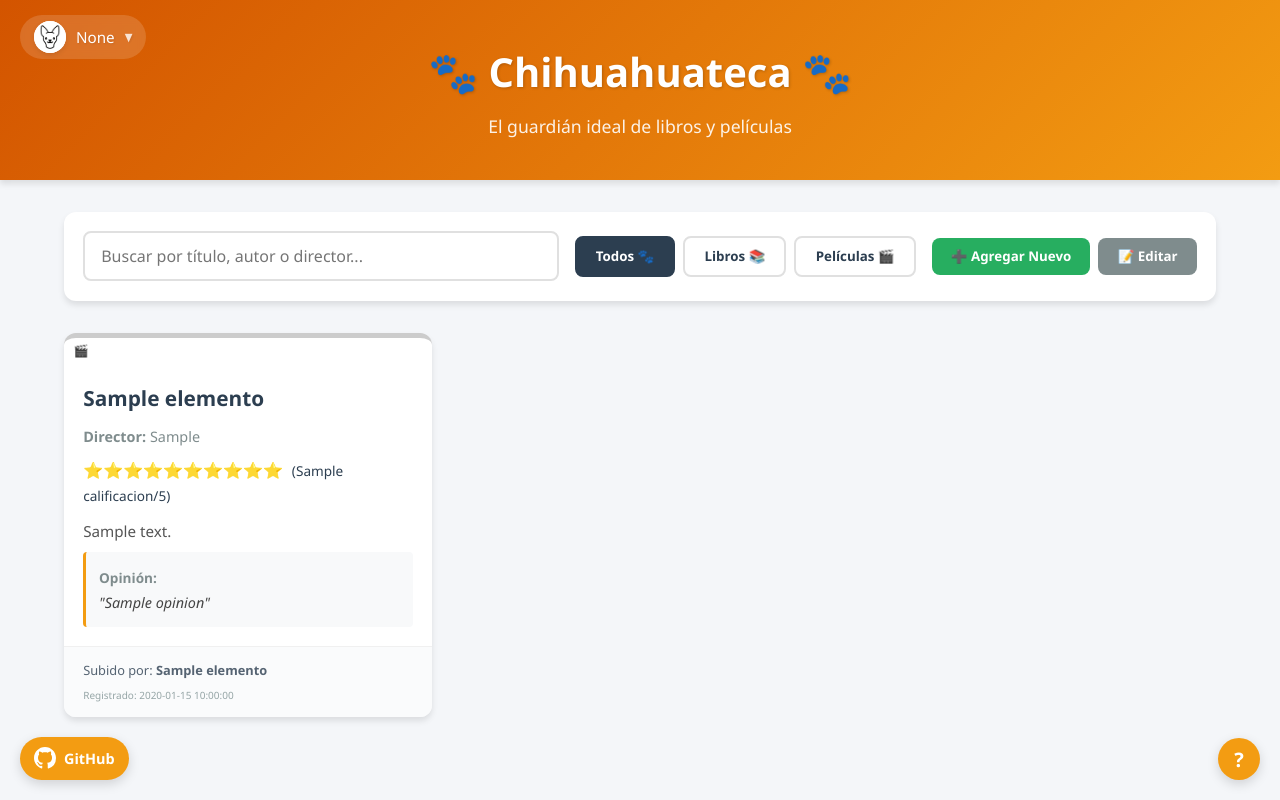
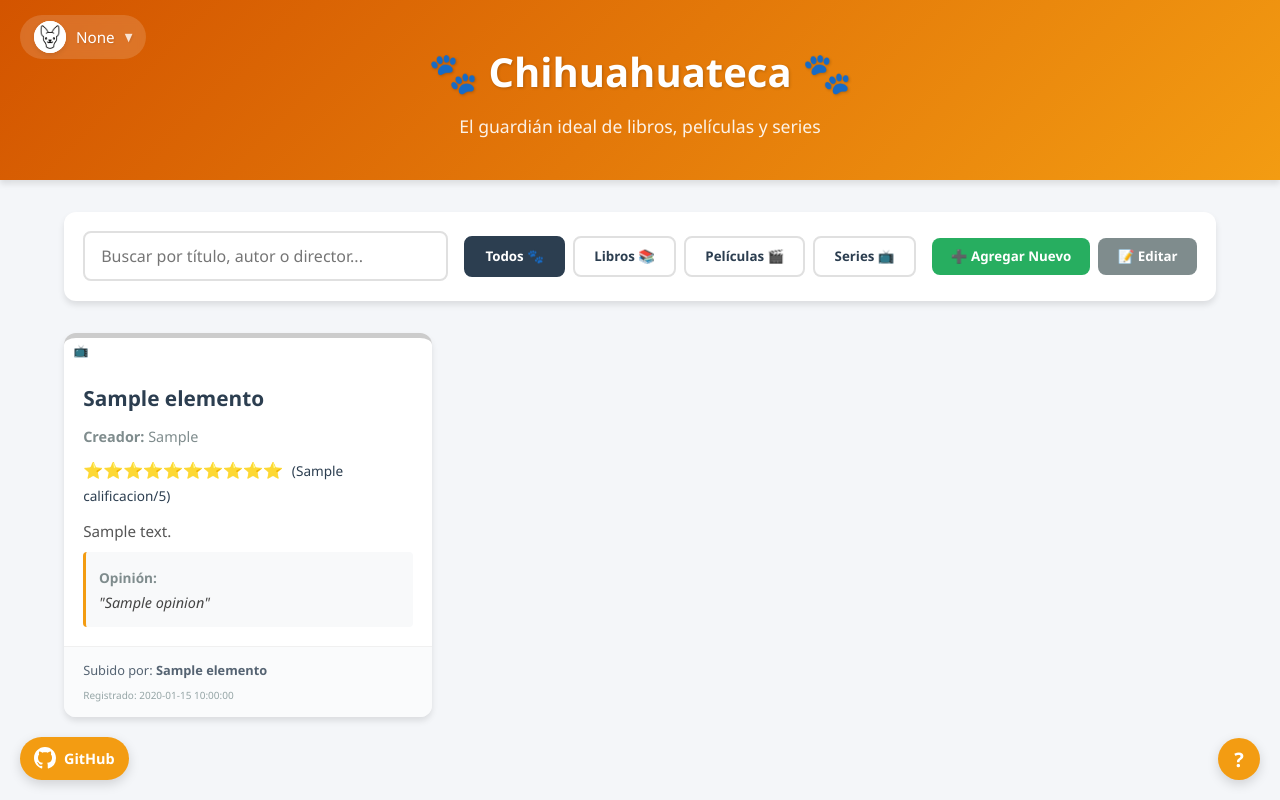
Before and after one commit to Andrey-Enrique-GM/Chihuahuateca, a Flask app: template templates/index.html in a window 1280 px wide. Run offline with Flask 3, Linux system fonts and the light colour scheme; the template is opened without the code that fills it: most values are stand-ins (such as "Sample title", 1, 10 or a date in 2020).

Commit message:
23, nueva categoria, serie

```diff
--- a/static/css/style.css
+++ b/static/css/style.css
@@ -8,6 +8,7 @@
     --chihuahua-light: #f39c12;
     --color-libro: #27ae60;
     --color-pelicula: #2980b9;
+    --color-serie: #8e44ad;
     --blanco: #ffffff;
     --sombra: 0 4px 6px rgba(0, 0, 0, 0.1);
     --sombra-hover: 0 10px 20px rgba(0, 0, 0, 0.15);
@@ -320,6 +321,7 @@
 /* Diferenciacion visual por tipo */
 .tarjeta-item.libro { border-top-color: var(--color-libro); }
 .tarjeta-item.pelicula { border-top-color: var(--color-pelicula); }
+.tarjeta-item.serie { border-top-color: var(--color-serie); }
 
 .tarjeta-item:hover {
     transform: translateY(-5px);
@@ -336,6 +338,7 @@
 }
 .tarjeta-badge.libro { background-color: var(--color-libro); }
 .tarjeta-badge.pelicula { background-color: var(--color-pelicula); }
+.tarjeta-badge.serie { background-color: var(--color-serie); }
 
 .tarjeta-cuerpo {
     padding: 1.2rem;
--- a/static/js/main.js
+++ b/static/js/main.js
@@ -20,6 +20,7 @@
     document.getElementById('btn-todos').addEventListener('click', (e) => cambiarFiltroTipo('todos', e.target));
     document.getElementById('btn-libros').addEventListener('click', (e) => cambiarFiltroTipo('libro', e.target));
     document.getElementById('btn-peliculas').addEventListener('click', (e) => cambiarFiltroTipo('pelicula', e.target));
+    document.getElementById('btn-series').addEventListener('click', (e) => cambiarFiltroTipo('serie', e.target));
 
     // Formularios y Eventos CRUD
     document.getElementById('form-agregar').addEventListener('submit', guardarNuevoElemento);
@@ -28,7 +29,7 @@
     document.getElementById('btn-borrar-elemento').addEventListener('click', borrarElemento);
 });
 
-// Variable global para mantener el estado del filtro de tipo activo ('todos', 'libro', 'pelicula')
+// Variable global para mantener el estado del filtro de tipo activo ('todos', 'libro', 'pelicula', 'serie')
 let filtroTipoActual = 'todos';
 
 
--- a/templates/index.html
+++ b/templates/index.html
@@ -36,7 +36,7 @@
     <header class="header-app">
         <div class="header-contenido">
             <h1>🐾 Chihuahuateca 🐾</h1>
-            <p>El guardián ideal de libros y películas</p>
+            <p>El guardián ideal de libros, películas y series</p>
         </div>
     </header>
 
@@ -53,6 +53,7 @@
                 <button id="btn-todos" class="btn-filtro activo">Todos 🐾</button>
                 <button id="btn-libros" class="btn-filtro">Libros 📚</button>
                 <button id="btn-peliculas" class="btn-filtro">Películas 🎬</button>
+                <button id="btn-series" class="btn-filtro">Series 📺</button>
             </div>
 
             <div class="acciones-crud">
@@ -71,13 +72,27 @@
                      data-autor="{{ elemento.autor_director.lower() }}">
 
                     <div class="tarjeta-badge {{ elemento.tipo }}">
-                        {{ '📚 LIBRO' if elemento.tipo == 'libro' else '🎬 PELÍCULA' }}
+                        {% if elemento.tipo == 'libro' %}
+                            📚 LIBRO
+                        {% elif elemento.tipo == 'pelicula' %}
+                            🎬 PELÍCULA
+                        {% else %}
+                            📺 SERIE
+                        {% endif %}
                     </div>
 
                     <div class="tarjeta-cuerpo">
                         <h3 class="tarjeta-titulo">{{ elemento.titulo }}</h3>
                         <p class="tarjeta-creador">
-                            <strong>{{ 'Autor:' if elemento.tipo == 'libro' else 'Director:' }}</strong>
+                            <strong>
+                                {% if elemento.tipo == 'libro' %}
+                                    Autor:
+                                {% elif elemento.tipo == 'pelicula' %}
+                                    Director:
+                                {% else %}
+                                    Creador:
+                                {% endif %}
+                            </strong>
                             {{ elemento.autor_director }}
                         </p>
 
@@ -144,6 +159,7 @@
                     <select id="add-tipo" required>
                         <option value="libro">Libro 📚</option>
                         <option value="pelicula">Película 🎬</option>
+                        <option value="serie">Serie 📺</option>
                     </select>
                 </div>
                 <div class="form-grupo">
@@ -151,7 +167,7 @@
                     <input type="text" id="add-titulo" required>
                 </div>
                 <div class="form-grupo">
-                    <label id="label-autor-director" for="add-autor">Autor / Director:</label>
+                    <label id="label-autor-director" for="add-autor">Autor / Director / Creador:</label>
                     <input type="text" id="add-autor" required>
                 </div>
                 <div class="form-grupo">
@@ -183,11 +199,18 @@
             <div class="form-grupo select-selector-caja">
                 <label for="select-editar-elemento"><strong>Selecciona el elemento a modificar:</strong></label>
                 <select id="select-editar-elemento">
-                    <option value="">-- Elige un libro o película registrado --</option>
+                    <option value="">-- Elige un libro, película o serie registrado --</option>
                     {% for elemento in elementos %}
                         {% if session.get('usuario_id') == elemento.usuario_id %}
                             <option value="{{ elemento.id }}">
-                                {{ '[📚]' if elemento.tipo == 'libro' else '[🎬]' }} {{ elemento.titulo }}
+                                {% if elemento.tipo == 'libro' %}
+                                    [📚]
+                                {% elif elemento.tipo == 'pelicula' %}
+                                    [🎬]
+                                {% else %}
+                                    [📺]
+                                {% endif %}
+                                {{ elemento.titulo }}
                             </option>
                         {% endif %}
                     {% endfor %}
@@ -202,6 +225,7 @@
                     <select id="edit-tipo" required>
                         <option value="libro">Libro 📚</option>
                         <option value="pelicula">Película 🎬</option>
+                        <option value="serie">Serie 📺</option>
                     </select>
                 </div>
                 <div class="form-grupo">
@@ -209,7 +233,7 @@
                     <input type="text" id="edit-titulo" required>
                 </div>
                 <div class="form-grupo">
-                    <label for="edit-autor">Autor / Director:</label>
+                    <label for="edit-autor">Autor / Director / Creador:</label>
                     <input type="text" id="edit-autor">
                 </div>
                 <div class="form-grupo">
--- a/templates/login.html
+++ b/templates/login.html
@@ -16,7 +16,7 @@
                 <h1>🐾</h1>
             </div>
             <h2 class="titulo-auth-app">Chihuahuateca</h2>
-            <p class="subtitulo-auth-app">El guardián ideal de libros y películas</p>
+            <p class="subtitulo-auth-app">El guardián ideal de libros, películas y series</p>
         </div>
 
 
--- a/templates/modal_info.html
+++ b/templates/modal_info.html
@@ -9,7 +9,7 @@
         <div class="modal-info-cuerpo-contenido">
             <div class="info-seccion">
                 <h3>¿Qué es la "Chihuahuateca"?</h3>
-                <p>"Chihuahuateca" es una aplicación web funcional y minimalista orientada a ser el guardián ideal de tus colecciones personales de libros y películas.</p>
+                <p>"Chihuahuateca" es una aplicación web funcional y minimalista orientada a ser el guardián ideal de tus colecciones personales de libros, películas y series.</p>
             </div>
 
             <div class="info-seccion">
--- a/templates/signup.html
+++ b/templates/signup.html
@@ -16,7 +16,7 @@
                 <h1>🐾</h1>
             </div>
             <h2 class="titulo-auth-app">Chihuahuateca</h2>
-            <p class="subtitulo-auth-app">El guardián ideal de libros y películas</p>
+            <p class="subtitulo-auth-app">El guardián ideal de libros, películas y series</p>
         </div>
 
 
```
